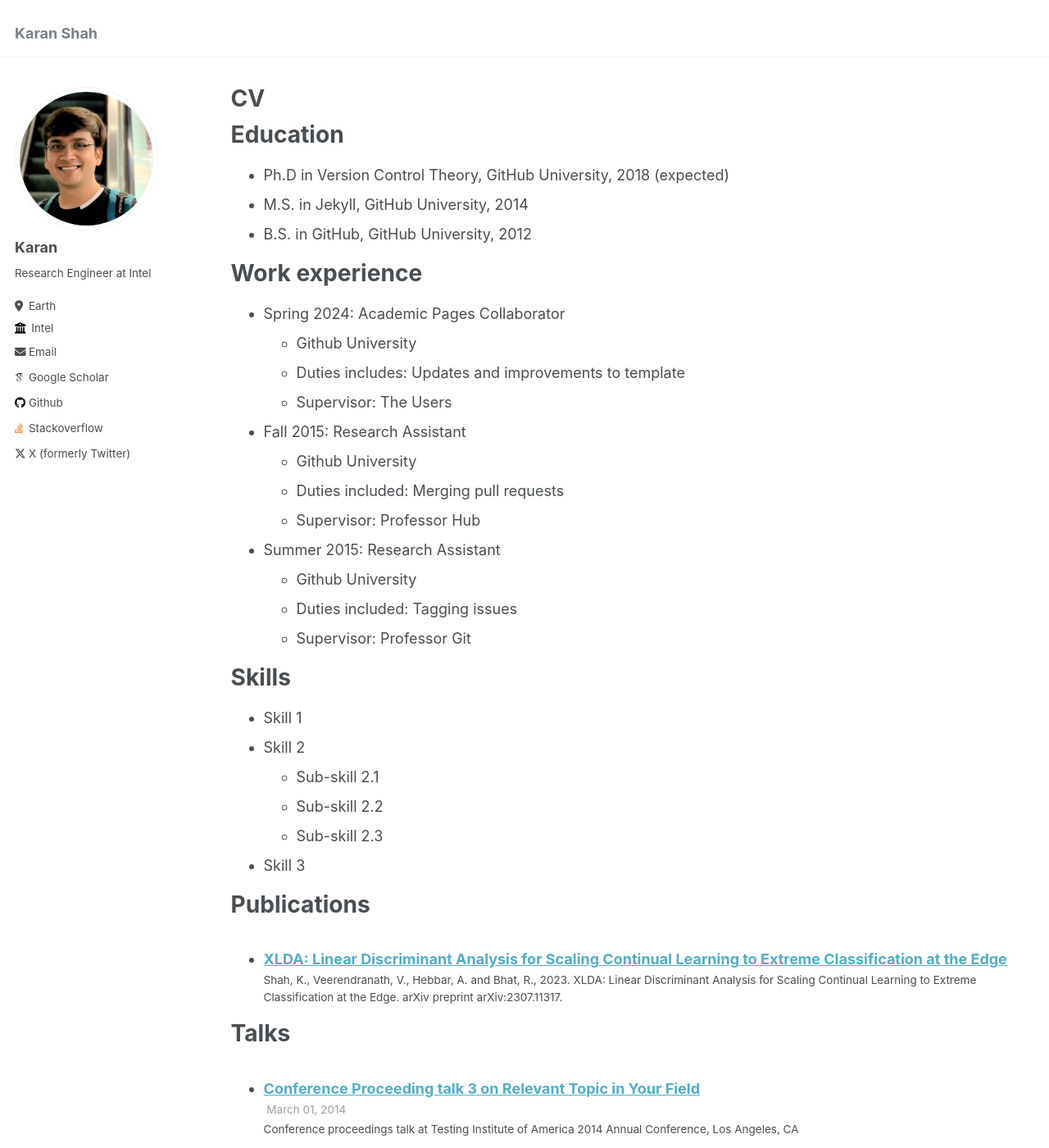
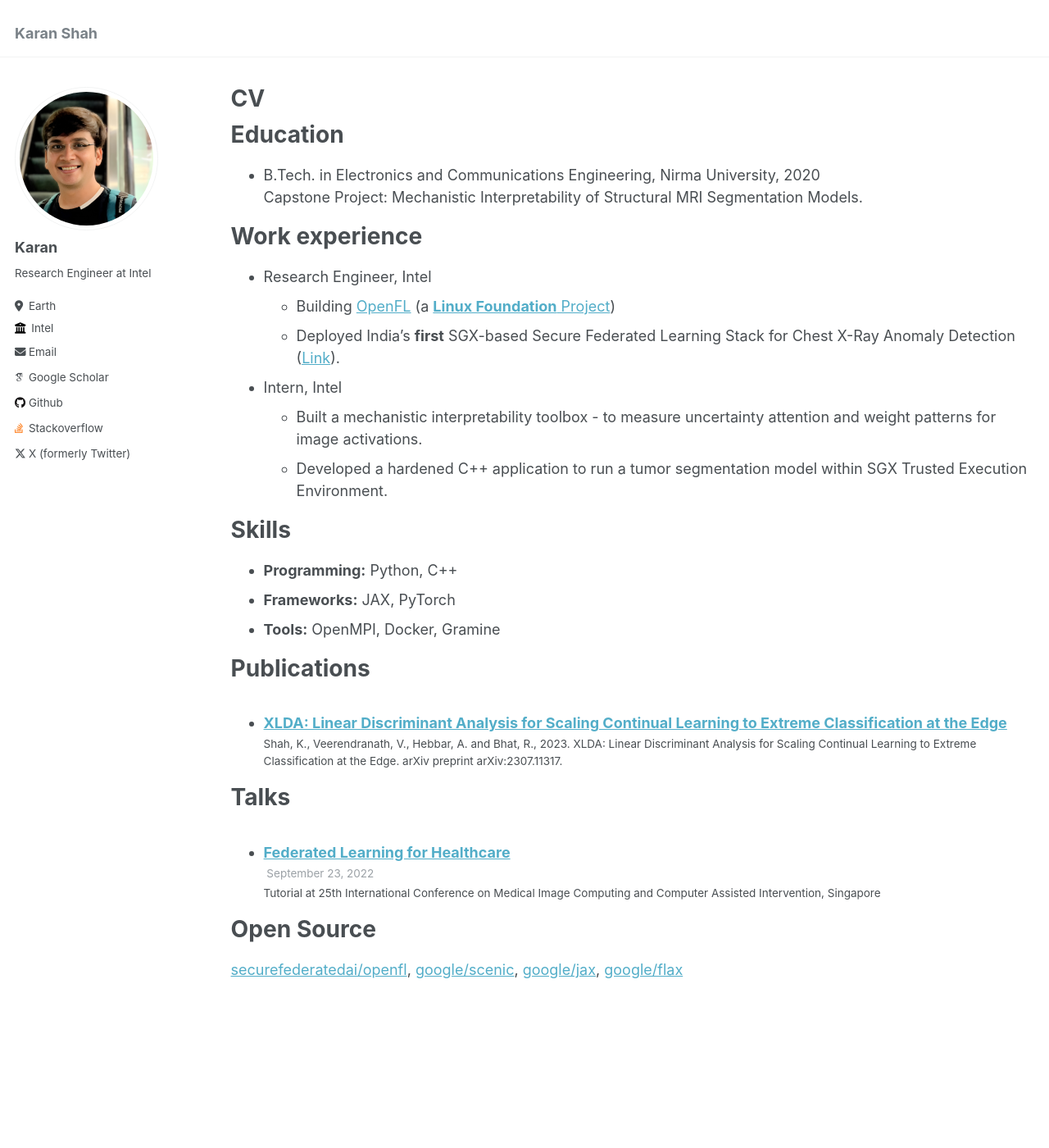
Before and after one commit to MasterSkepticista/MasterSkepticista.github.io, a Jekyll site: the page built from _pages/cv.md, in a window 1280 px wide and 1400 px high. Shown: the whole window at 82% size. Built offline with Jekyll 4.4.1, drawn with Linux system fonts in a browser that asks for light colours; some web fonts are replaced; some of the changed text lies outside the part shown.

Commit message:
Update cv

```diff
--- a/_pages/cv.md
+++ b/_pages/cv.md
@@ -11,35 +11,24 @@ redirect_from:
 
 Education
 ======
-* Ph.D in Version Control Theory, GitHub University, 2018 (expected)
-* M.S. in Jekyll, GitHub University, 2014
-* B.S. in GitHub, GitHub University, 2012
+* B.Tech. in Electronics and Communications Engineering, Nirma University, 2020 \
+  Capstone Project: Mechanistic Interpretability of Structural MRI Segmentation Models.
 
 Work experience
 ======
-* Spring 2024: Academic Pages Collaborator
-  * Github University
-  * Duties includes: Updates and improvements to template
-  * Supervisor: The Users
+* Research Engineer, Intel
+  * Building [OpenFL](https://github.com/securefederatedai/openfl) (a [**Linux Foundation** Project](https://openfl.io))
+  * Deployed India's **first** SGX-based Secure Federated Learning Stack for Chest X-Ray Anomaly Detection ([Link](https://health.economictimes.indiatimes.com/news/health-it/aster-dm-intel-carpl-collaborate-for-secure-federated-learning-platform/92599071)).
 
-* Fall 2015: Research Assistant
-  * Github University
-  * Duties included: Merging pull requests
-  * Supervisor: Professor Hub
-
-* Summer 2015: Research Assistant
-  * Github University
-  * Duties included: Tagging issues
-  * Supervisor: Professor Git
+* Intern, Intel
+  * Built a mechanistic interpretability toolbox - to measure uncertainty attention and weight patterns for image activations.
+  * Developed a hardened C++ application to run a tumor segmentation model within SGX Trusted Execution Environment.
 
 Skills
 ======
-* Skill 1
-* Skill 2
-  * Sub-skill 2.1
-  * Sub-skill 2.2
-  * Sub-skill 2.3
-* Skill 3
+* **Programming:** Python, C++
+* **Frameworks:** JAX, PyTorch
+* **Tools:** OpenMPI, Docker, Gramine
 
 Publications
 ======
@@ -53,12 +42,27 @@ Talks
     {% include archive-single-talk-cv.html  %}
   {% endfor %}</ul>
 
-Teaching
+<!-- Teaching
 ======
   <ul>{% for post in site.teaching reversed %}
     {% include archive-single-cv.html %}
-  {% endfor %}</ul>
+  {% endfor %}</ul> -->
 
-Service and leadership
+Open Source
+===========
+[securefederatedai/openfl](https://github.com/securefederatedai/openfl),
+[google/scenic](https://github.com/google-research/scenic/tree/main),
+[google/jax](https://github.com/google/jax),
+[google/flax](https://github.com/google/flax)
+
+<!-- Service and leadership
 ======
-* Currently signed in to 43 different slack teams
+* Currently signed in to 43 different slack teams -->
+
+<!-- * Developed a tool to capture membership inference attacks on synthetic MRIs generated from Diffusion models. -->
+<!-- * Slashed training time of Object Detection Transformer from 10 days to 3.5 days (details [here](https://github.com/masterskepticista/detr)).
+* Cut annual cloud spends by $112k - profiling and tuning repurposed training nodes for up to 94% scaling with 10GbE.
+* Optimized ETL, deduplication, cleanup of 1.6M FHD images by 4.5x using TensorFlow and TFRecords. -->
+<!-- * Deployed a ViT-based classification model across at KPN Retail, Coimbatore that brings INR 1.5cr of annualized revenue. -->
+<!-- * Delivered multimodal RAG-based summarizer on Intel's internal GenAI LLM platform with >4,100 monthly avg users.
+* Containerized Movidius Inference validation stack, reducing infra costs by **60%** and **12x** faster setup time. -->
--- a/_talks/2012-03-01-talk-1.md
+++ /dev/null
@@ -1,11 +0,0 @@
----
-title: "Talk 1 on Relevant Topic in Your Field"
-collection: talks
-type: "Talk"
-permalink: /talks/2012-03-01-talk-1
-venue: "UC San Francisco, Department of Testing"
-date: 2012-03-01
-location: "San Francisco, California"
----
-
-This is a description of your talk, which is a markdown files that can be all markdown-ified like any other post. Yay markdown!
--- a/_talks/2013-03-01-tutorial-1.md
+++ /dev/null
@@ -1,13 +0,0 @@
----
-title: "Tutorial 1 on Relevant Topic in Your Field"
-collection: talks
-type: "Tutorial"
-permalink: /talks/2013-03-01-tutorial-1
-venue: "UC-Berkeley Institute for Testing Science"
-date: 2013-03-01
-location: "Berkeley CA, USA"
----
-
-[More information here](http://exampleurl.com)
-
-This is a description of your tutorial, note the different field in type. This is a markdown files that can be all markdown-ified like any other post. Yay markdown!
--- a/_talks/2014-02-01-talk-2.md
+++ /dev/null
@@ -1,13 +0,0 @@
----
-title: "Talk 2 on Relevant Topic in Your Field"
-collection: talks
-type: "Talk"
-permalink: /talks/2014-02-01-talk-2
-venue: "London School of Testing"
-date: 2014-02-01
-location: "London, UK"
----
-
-[More information here](http://example2.com)
-
-This is a description of your talk, which is a markdown files that can be all markdown-ified like any other post. Yay markdown!
--- a/_talks/2014-03-01-talk-3.md
+++ /dev/null
@@ -1,11 +0,0 @@
----
-title: "Conference Proceeding talk 3 on Relevant Topic in Your Field"
-collection: talks
-type: "Conference proceedings talk"
-permalink: /talks/2014-03-01-talk-3
-venue: "Testing Institute of America 2014 Annual Conference"
-date: 2014-03-01
-location: "Los Angeles, CA"
----
-
-This is a description of your conference proceedings talk, note the different field in type. You can put anything in this field.
--- /dev/null
+++ b/_talks/2022-09-23-miccai.md
@@ -0,0 +1,17 @@
+---
+title: "Federated Learning for Healthcare"
+collection: talks
+type: "Tutorial"
+permalink: /talks/2022-09-23-miccai-fl
+venue: "25th International Conference on Medical Image Computing and Computer Assisted Intervention"
+date: 2022-09-23
+location: "Singapore"
+---
+
+The aim of this tutorial is to facilitate education on how to perform Federated Learning on both simulated and real world studies from software-based privacy-preserving techniques (e.g. DP), to hardware-based trusted execution environments (TEEs).
+
+Tutorial structure focuses on specific clearly indicated parts for beginners and for more advanced attendees. Data scientists of different medical imaging communities (e.g., radiology, pathology) are considered during this tutorial on the opportunities and challenges in developing and using FL fortraining Al models acrossinstitutions using privacy preserving techniques. We plan on covering a spectrum of techniques, from software-based approaches that can be considered a method or a metric (e.g., differential privacy), to hardware-based trusted execution computing environments (TEEs).
+
+The motivation for the tutorial is driven by the need to train and validate deep learning models across data silos, to create models that gain knowledge from diverse patient populations and hence generalize well, mitigate bias, and pave the way towards addressing health disparities.
+
+[Tutorial page](https://intel.github.io/fl-tutorial/)
```
